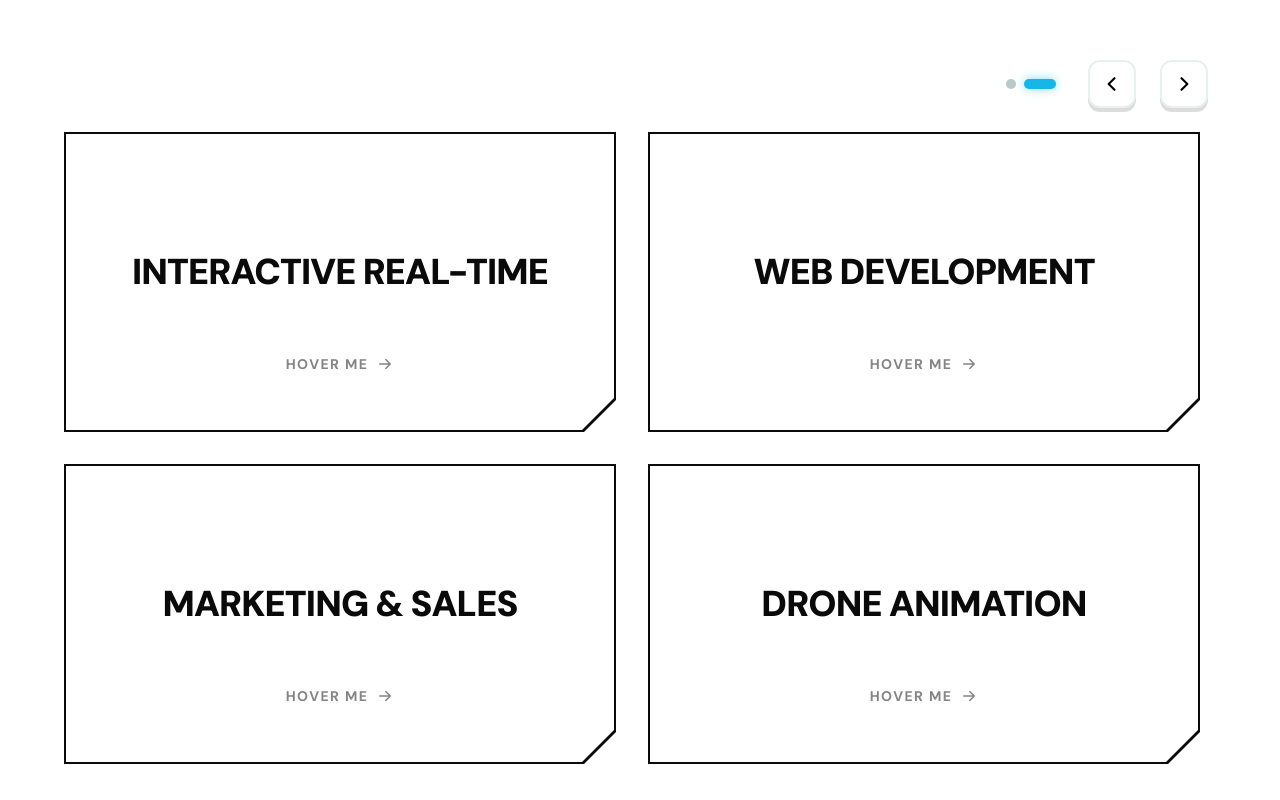
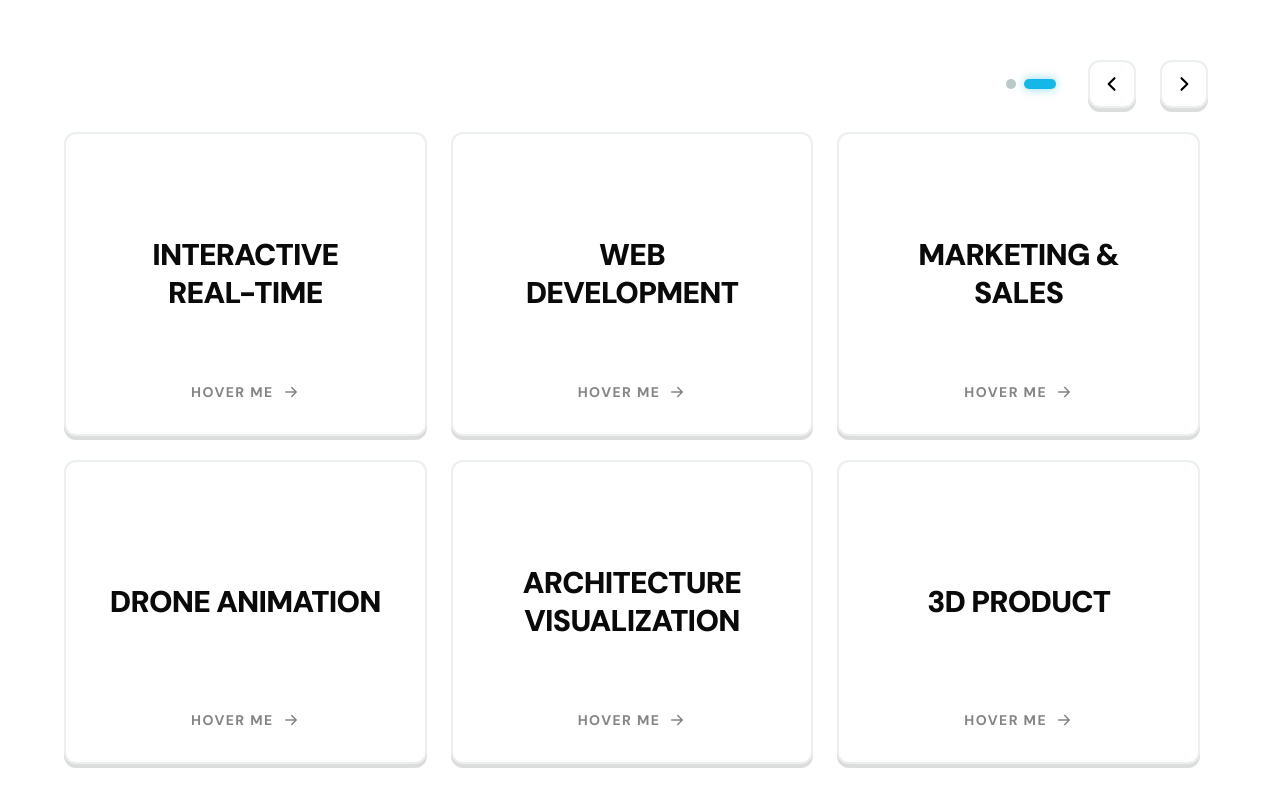
Before and after one commit to HuzaifaKhan32/HYPERHEX_STUDIO, a Next.js app: page / in a window 1280 px wide. Shown: the part 1280-2080 px from the top of the page. Built offline with nearby package versions, Linux system fonts and the light colour scheme; a web font is replaced by a local one.

Commit message:
fix navbar

```diff
--- a/components/Navbar.tsx
+++ b/components/Navbar.tsx
@@ -103,7 +103,7 @@ export default function Navbar() {
       {isActive && (
         <motion.span
           layoutId="nav-active-pill"
-          className="absolute inset-0 rounded-full border-t border-b-2 border-t-white/10 border-b-[#3e3e3e] bg-gradient-to-b from-[#0a0a0a] to-[#616161] shadow-[inset_0_2px_4px_rgba(0,0,0,0.4),0_1px_0_rgba(255,255,255,0.1)]"
+          className="absolute inset-0 rounded-full border-t border-b-2 border-t-white/10 border-b-[#3e3e3e] bg-gradient-to-b from-[#0a0a0a] to-[#616161] shadow-[inset_0_2px_4px_rgba(0,0,0,0.4),_0_1px_0_rgba(255,255,255,0.1)]"
           transition={{ type: 'spring', stiffness: 420, damping: 32 }}
         />
       )}
--- a/components/ServiceCard.tsx
+++ b/components/ServiceCard.tsx
@@ -1,9 +1,6 @@
 'use client';
 
 import { useRef, type ReactNode } from 'react';
-
-const FACET_CLIP =
-  'polygon(0 0, 100% 0, 100% calc(100% - 32px), calc(100% - 32px) 100%, 0 100%)';
 
 const TRANSLATE = {
   0: 'translateY(-101%)',
@@ -82,24 +79,16 @@ export default function ServiceCard({
       href={href}
       onMouseEnter={handleEnter}
       onMouseLeave={handleLeave}
-      className={`service-card group relative block h-full min-h-[300px] focus-visible:outline-none transition-[filter] duration-700 hover:filter-[drop-shadow(0_14px_32px_rgba(0,227,253,0.28))] focus-visible:filter-[drop-shadow(0_14px_32px_rgba(0,227,253,0.28))] ${className}`}
+      className={`service-card group relative block h-full min-h-[300px] overflow-hidden rounded-xl border-2 border-outline-variant/30 bg-white text-black shadow-[0_4px_0_0_rgba(220,220,220,1)] hover:border-accent hover:shadow-[0_4px_0_0_rgba(21,182,232,1)] hover:-translate-y-0.5 active:translate-y-1 active:shadow-none transition-all duration-150 focus-visible:outline-none ${className}`}
     >
-      <div
-        className="relative h-full min-h-[300px] bg-ink"
-        style={{ clipPath: FACET_CLIP }}
-      >
-        <div
-          className="absolute inset-[2px] flex h-[calc(100%-4px)] flex-col justify-between overflow-hidden bg-white p-8"
-          style={{ clipPath: FACET_CLIP }}
-        >
-          {/* Default Unhovered State (White Background) */}
-          <div className="relative z-0 flex h-full min-h-0 flex-col justify-between items-center text-center py-6">
+      {/* Default Unhovered State */}
+      <div className="relative z-0 flex h-full min-h-[300px] flex-col justify-between items-center text-center p-8">
         <div className="flex flex-1 flex-col items-center justify-center gap-6 w-full">
-              <h3 className="font-[family-name:var(--font-dm-sans)] text-3xl md:text-4xl leading-tight font-black text-ink uppercase tracking-tight px-4">
+          <h3 className="font-[family-name:var(--font-dm-sans)] text-2xl md:text-3xl leading-tight font-black text-ink uppercase tracking-tight px-2">
             {title}
           </h3>
         </div>
-            <div className="flex items-center gap-2 font-[family-name:var(--font-dm-sans)] text-xs md:text-sm font-bold tracking-widest uppercase text-ink/50 animate-pulse">
+        <div className="flex items-center gap-2 font-[family-name:var(--font-dm-sans)] text-xs md:text-sm font-bold tracking-widest uppercase text-ink/50 group-hover:text-accent transition-colors">
           Hover Me
           <svg width="18" height="18" viewBox="0 0 24 24" fill="none" aria-hidden="true">
             <path d="M5 12h14M13 6l6 6-6 6" stroke="currentColor" strokeWidth="2" strokeLinecap="round" strokeLinejoin="round" />
@@ -107,7 +96,7 @@ export default function ServiceCard({
         </div>
       </div>
 
-          {/* Hovered State (Cyan or Black Background) */}
+      {/* Hovered State Overlay (Directional Slide-in) */}
       <div
         ref={panelRef}
         className={`service-card-panel absolute inset-0 z-10 flex flex-col justify-between p-8 text-left ${
@@ -127,7 +116,7 @@ export default function ServiceCard({
             {title}
           </h4>
           <p
-                className={`font-[family-name:var(--font-dm-sans)] text-base leading-6 ${
+            className={`font-[family-name:var(--font-dm-sans)] text-sm leading-6 ${
               isCyanPanel ? 'text-ink/80' : 'text-white/80'
             }`}
           >
@@ -135,8 +124,6 @@ export default function ServiceCard({
           </p>
         </div>
       </div>
-        </div>
-      </div>
     </a>
   );
 }
--- a/components/ServicesCarousel.tsx
+++ b/components/ServicesCarousel.tsx
@@ -1,13 +1,12 @@
 'use client';
 
-import { useCallback, useEffect, useState } from 'react';
+import { useCallback, useEffect, useMemo, useState } from 'react';
 import useEmblaCarousel from 'embla-carousel-react';
 import Autoplay from 'embla-carousel-autoplay';
-import { motion } from 'framer-motion';
+import { motion, AnimatePresence } from 'framer-motion';
 import { services } from '@/lib/services-data';
 import ServiceCard from './ServiceCard';
 
-// Decreased autoplay interval for faster sliding
 const AUTOPLAY_INTERVAL = 5000;
 const SLIDE_SIZE = '68%';
 const SLIDE_GAP = '0.75rem';
@@ -30,28 +29,54 @@ function getSlideVisualState(
   return { scale: 0.85, opacity: 0.5, y: 12 };
 }
 
-// Page 1: First 6 services
-const DESKTOP_PAGE_1 = services.slice(0, 6);
-// Page 2: Remaining 4 services
-const DESKTOP_PAGE_2 = services.slice(6, 10);
+// Restored: Fills out the last page perfectly by looping back to the start of the array
+function getInfiniteGridPages<T>(array: T[], pageSize: number = 6): T[][] {
+  if (!array.length) return [];
+
+  const totalPages = Math.ceil(array.length / pageSize);
+  const totalItemsNeeded = totalPages * pageSize;
+
+  const repeatedArray: T[] = [];
+  for (let i = 0; i < totalItemsNeeded; i++) {
+    repeatedArray.push(array[i % array.length]);
+  }
+
+  const pages: T[][] = [];
+  for (let i = 0; i < repeatedArray.length; i += pageSize) {
+    pages.push(repeatedArray.slice(i, i + pageSize));
+  }
+  return pages;
+}
+
+const pageVariants = {
+  enter: (direction: number) => ({
+    x: direction > 0 ? '100%' : '-100%',
+    opacity: 0,
+  }),
+  center: {
+    x: 0,
+    opacity: 1,
+  },
+  exit: (direction: number) => ({
+    x: direction < 0 ? '100%' : '-100%',
+    opacity: 0,
+  }),
+};
 
 export default function ServicesCarousel({ reducedMotion }: { reducedMotion: boolean }) {
   const [selectedIndex, setSelectedIndex] = useState(0);
   const [desktopPageIndex, setDesktopPageIndex] = useState(0);
+  const [direction, setDirection] = useState(1);
+  const [isHovered, setIsHovered] = useState(false);
 
   const mobileServices = services;
+  // Use the padding function to ensure exactly 6 cards per page
+  const desktopPages = useMemo(() => getInfiniteGridPages(services, 6), []);
+  const totalPages = desktopPages.length;
 
-  // Mobile Carousel Hook
+  // Mobile Embla setup
   const [emblaRef, emblaApi] = useEmblaCarousel(
     { loop: true, align: 'center', containScroll: false, skipSnaps: false },
-    reducedMotion
-      ? []
-      : [Autoplay({ delay: AUTOPLAY_INTERVAL, stopOnInteraction: false, stopOnMouseEnter: true })]
-  );
-
-  // Desktop Page Carousel Hook
-  const [desktopEmblaRef, desktopEmblaApi] = useEmblaCarousel(
-    { loop: true, align: 'start', containScroll: false },
     reducedMotion
       ? []
       : [Autoplay({ delay: AUTOPLAY_INTERVAL, stopOnInteraction: false, stopOnMouseEnter: true })]
@@ -61,11 +86,6 @@ export default function ServicesCarousel({ reducedMotion }: { reducedMotion: boo
     if (!emblaApi) return;
     setSelectedIndex(emblaApi.selectedScrollSnap());
   }, [emblaApi]);
-
-  const onDesktopSelect = useCallback(() => {
-    if (!desktopEmblaApi) return;
-    setDesktopPageIndex(desktopEmblaApi.selectedScrollSnap());
-  }, [desktopEmblaApi]);
 
   useEffect(() => {
     if (!emblaApi) return;
@@ -78,26 +98,41 @@ export default function ServicesCarousel({ reducedMotion }: { reducedMotion: boo
     };
   }, [emblaApi, onMobileSelect]);
 
+  const scrollTo = useCallback((index: number) => { emblaApi?.scrollTo(index); }, [emblaApi]);
+
+  // Desktop Page Controls
+  const handlePageChange = useCallback(
+    (newIndex: number, newDirection: number) => {
+      setDirection(newDirection);
+      setDesktopPageIndex(newIndex);
+    },
+    []
+  );
+
+  const scrollNext = useCallback(() => {
+    if (totalPages <= 1) return;
+    const nextIdx = (desktopPageIndex + 1) % totalPages;
+    handlePageChange(nextIdx, 1);
+  }, [desktopPageIndex, totalPages, handlePageChange]);
+
+  const scrollPrev = useCallback(() => {
+    if (totalPages <= 1) return;
+    const prevIdx = (desktopPageIndex - 1 + totalPages) % totalPages;
+    handlePageChange(prevIdx, -1);
+  }, [desktopPageIndex, totalPages, handlePageChange]);
+
+  // Desktop Autoplay Timer
   useEffect(() => {
-    if (!desktopEmblaApi) return;
-    onDesktopSelect();
-    desktopEmblaApi.on('select', onDesktopSelect);
-    desktopEmblaApi.on('reInit', onDesktopSelect);
-    return () => {
-      desktopEmblaApi.off('select', onDesktopSelect);
-      desktopEmblaApi.off('reInit', onDesktopSelect);
-    };
-  }, [desktopEmblaApi, onDesktopSelect]);
-
-  const scrollTo = useCallback((index: number) => { emblaApi?.scrollTo(index); }, [emblaApi]);
-  const desktopScrollTo = useCallback((index: number) => { desktopEmblaApi?.scrollTo(index); }, [desktopEmblaApi]);
-
-  const scrollPrev = useCallback(() => { desktopEmblaApi?.scrollPrev(); }, [desktopEmblaApi]);
-  const scrollNext = useCallback(() => { desktopEmblaApi?.scrollNext(); }, [desktopEmblaApi]);
+    if (reducedMotion || isHovered || totalPages <= 1) return;
+    const timer = setInterval(() => {
+      scrollNext();
+    }, AUTOPLAY_INTERVAL);
+    return () => clearInterval(timer);
+  }, [reducedMotion, isHovered, totalPages, scrollNext]);
 
   return (
     <div className="w-full">
-      {/* ─── MOBILE / TABLET: Horizontal Carousel ─── */}
+      {/* MOBILE / TABLET (Embla Carousel) */}
       <div className="block lg:hidden">
         <div className="-mx-5 overflow-hidden px-5 pt-2" ref={emblaRef}>
           <div className="flex touch-pan-y" style={{ marginLeft: `calc(${SLIDE_GAP} * -1)` }}>
@@ -105,7 +140,7 @@ export default function ServicesCarousel({ reducedMotion }: { reducedMotion: boo
               const visual = getSlideVisualState(index, selectedIndex, mobileServices.length, reducedMotion);
               return (
                 <div
-                  key={service.title}
+                  key={`${service.title}-${index}`}
                   className="min-w-0 shrink-0"
                   style={{ flex: `0 0 ${SLIDE_SIZE}`, paddingLeft: SLIDE_GAP }}
                 >
@@ -125,11 +160,10 @@ export default function ServicesCarousel({ reducedMotion }: { reducedMotion: boo
           </div>
         </div>
 
-        {/* Mobile Pagination Bullets */}
         <div className="mt-6 flex items-center justify-center gap-2">
           {mobileServices.map((service, index) => (
             <button
-              key={service.title}
+              key={`${service.title}-${index}`}
               type="button"
               onClick={() => scrollTo(index)}
               aria-label={`Go to service ${index + 1}`}
@@ -144,19 +178,23 @@ export default function ServicesCarousel({ reducedMotion }: { reducedMotion: boo
         </div>
       </div>
 
-      {/* ─── DESKTOP / LAPTOP: Full-Grid Page Carousel ─── */}
-      <div className="hidden lg:flex flex-col gap-4 w-full pt-2">
-
-        {/* Top Controls: 3D Arrows + Pagination Dots aligned to the right */}
+      {/* DESKTOP: INDEPENDENT ANIMATED PAGES */}
+      <div
+        className="hidden lg:flex flex-col gap-4 w-full pt-2"
+        onMouseEnter={() => setIsHovered(true)}
+        onMouseLeave={() => setIsHovered(false)}
+      >
+        {/* Header Controls */}
         <div className="flex items-center justify-end gap-6 mb-2 pr-2">
-
-          {/* Pagination Dots */}
           <div className="flex items-center gap-2 mr-2">
-            {[0, 1].map((pageIndex) => (
+            {desktopPages.map((_, pageIndex) => (
               <button
                 key={pageIndex}
                 type="button"
-                onClick={() => desktopScrollTo(pageIndex)}
+                onClick={() => {
+                  const dir = pageIndex > desktopPageIndex ? 1 : -1;
+                  handlePageChange(pageIndex, dir);
+                }}
                 aria-label={`Go to page ${pageIndex + 1}`}
                 aria-current={pageIndex === desktopPageIndex ? 'true' : undefined}
                 className={`h-2.5 rounded-full transition-all duration-300 ${
@@ -168,7 +206,6 @@ export default function ServicesCarousel({ reducedMotion }: { reducedMotion: boo
             ))}
           </div>
 
-          {/* 3D Previous Arrow Button */}
           <button
             type="button"
             onClick={scrollPrev}
@@ -182,7 +219,6 @@ export default function ServicesCarousel({ reducedMotion }: { reducedMotion: boo
             </svg>
           </button>
 
-          {/* 3D Next Arrow Button */}
           <button
             type="button"
             onClick={scrollNext}
@@ -197,15 +233,22 @@ export default function ServicesCarousel({ reducedMotion }: { reducedMotion: boo
           </button>
         </div>
 
-        {/* Embla Track */}
-<div className="overflow-hidden w-full p-2 -m-2" ref={desktopEmblaRef}>
-  <div className="flex w-full touch-pan-y gap-6 xl:gap-8"> {/* <--- Added gap */}
-
-            {/* PAGE 1: 6 Cards in a 3x2 Grid */}
-            <div className="min-w-full shrink-0 grid grid-cols-3 grid-rows-2 gap-6 xl:gap-8">
-              {DESKTOP_PAGE_1.map((service) => (
+        {/* Animated Page Container */}
+        <div className="relative overflow-hidden w-full p-2 -m-2 min-h-[600px]">
+          <AnimatePresence initial={false} custom={direction} mode="wait">
+            <motion.div
+              key={desktopPageIndex}
+              custom={direction}
+              variants={reducedMotion ? undefined : pageVariants}
+              initial="enter"
+              animate="center"
+              exit="exit"
+              transition={{ duration: 0.35, ease: [0.32, 0.72, 0, 1] }}
+              className="grid grid-cols-3 grid-rows-2 gap-4 xl:gap-6 w-full"
+            >
+              {desktopPages[desktopPageIndex]?.map((service, cardIdx) => (
+                <div key={`${service.title}-${desktopPageIndex}-${cardIdx}`} className="min-w-0 w-full h-full">
                   <ServiceCard
-                  key={service.title}
                     title={service.title}
                     description={service.description}
                     href={service.href}
@@ -213,27 +256,11 @@ export default function ServicesCarousel({ reducedMotion }: { reducedMotion: boo
                     icon={service.icon}
                     className="w-full h-full"
                   />
+                </div>
               ))}
+            </motion.div>
+          </AnimatePresence>
         </div>
-
-            {/* PAGE 2: 4 Cards in a 2x2 Grid (Takes up full width, meaning larger cards) */}
-            <div className="min-w-full shrink-0 grid grid-cols-2 grid-rows-2 gap-6 xl:gap-8">
-              {DESKTOP_PAGE_2.map((service) => (
-                <ServiceCard
-                  key={service.title}
-                  title={service.title}
-                  description={service.description}
-                  href={service.href}
-                  panel={service.panel}
-                  icon={service.icon}
-                  className="w-full h-full"
-                />
-              ))}
-            </div>
-
-          </div>
-        </div>
-
       </div>
     </div>
   );
--- a/next.config.ts
+++ b/next.config.ts
@@ -2,6 +2,7 @@ import type { NextConfig } from "next";
 
 const nextConfig: NextConfig = {
   images: {
+    unoptimized: true,
     remotePatterns: [
       {
         protocol: 'https',
--- a/package.json
+++ b/package.json
@@ -10,19 +10,23 @@
   },
   "dependencies": {
     "@fontsource-variable/zalando-sans-expanded": "^5.3.0",
+    "@react-three/drei": "^10.7.8",
+    "@react-three/fiber": "^9.7.0",
     "embla-carousel-autoplay": "^8.6.0",
     "embla-carousel-react": "^8.6.0",
     "framer-motion": "^13.1.0",
     "lucide-react": "^1.33.0",
     "next": "16.3.0",
     "react": "19.2.8",
-    "react-dom": "19.2.8"
+    "react-dom": "19.2.8",
+    "three": "^0.185.1"
   },
   "devDependencies": {
     "@tailwindcss/postcss": "^4",
     "@types/node": "^20",
     "@types/react": "^19",
     "@types/react-dom": "^19",
+    "@types/three": "^0.185.4",
     "eslint": "^9",
     "eslint-config-next": "16.3.0",
     "tailwindcss": "^4",
```
Also changed, not shown: components/Footer.tsx (+12 -24 lines), 1 other file (tests, documents, lock files or other folders). Lines whose indentation alone changed are shown as unchanged.
